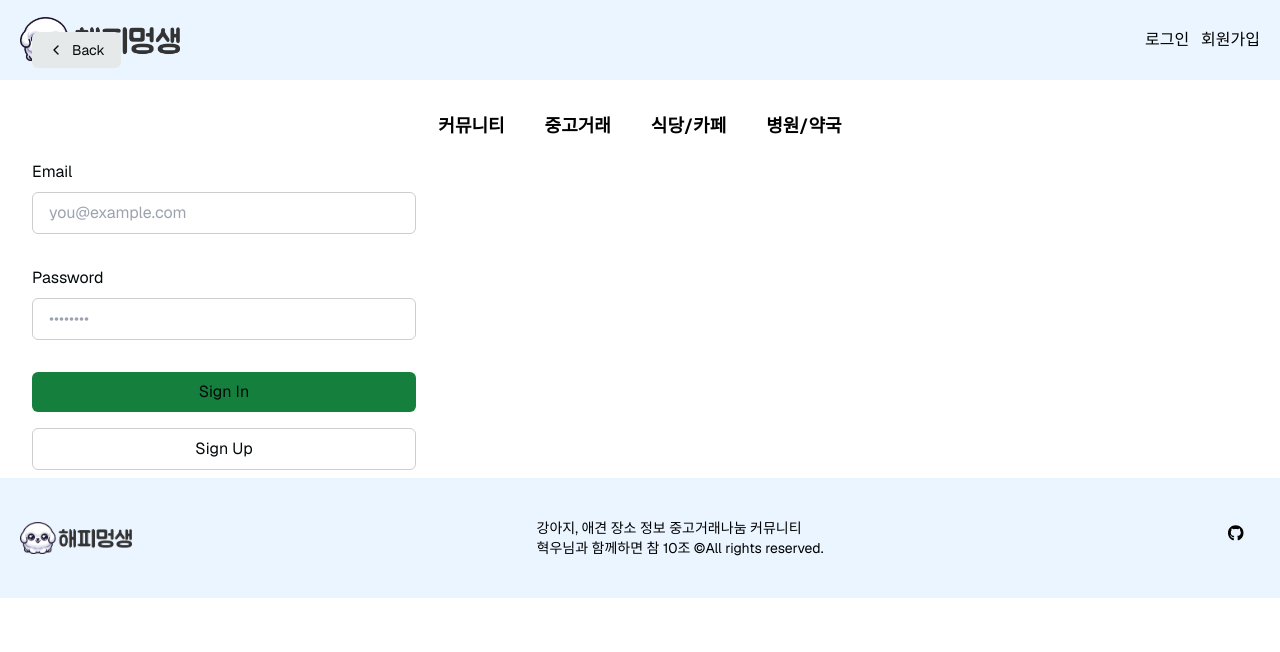
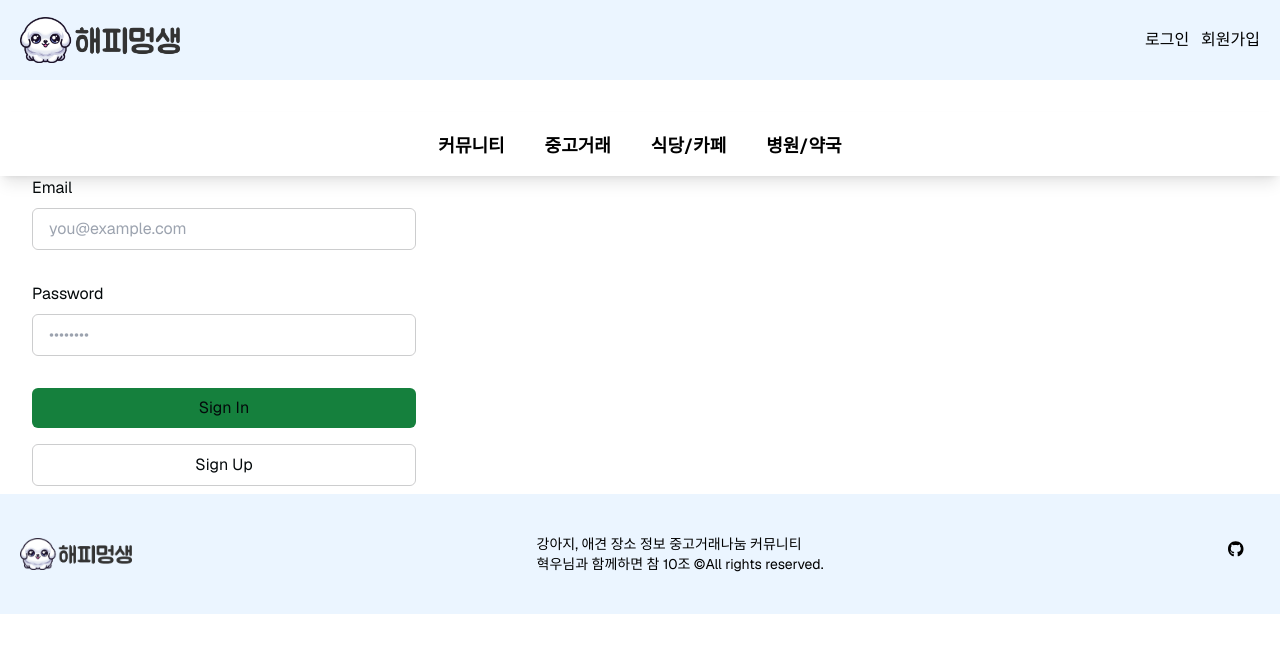
Before and after one commit to HappyMungLife/HappyMungLife, a Next.js app: page /login in a window 1280 px wide. Shown: the top 652 px of the page. Built offline with nearby package versions, Linux system fonts and the light colour scheme.

Commit message:
Style: nav css 수정

```diff
--- a/app/_components/layout/Header.tsx
+++ b/app/_components/layout/Header.tsx
@@ -4,7 +4,7 @@ import Link from 'next/link';
 
 export default function Header() {
   return (
-    <header className="flex justify-between items-center size-full px-5 py-10 fixed right-0 left-0 top-0 h-0 bg-secondaryColor">
+    <header className="flex justify-between items-center size-full px-5 py-10 fixed right-0 left-0 top-0 h-0 bg-secondaryColor z-10">
       <h1>
         <Link href="/" className="flex items-center gap-1">
           <Image className="w-40" src={Logo} alt="logo" />
--- a/app/_components/layout/Nav.tsx
+++ b/app/_components/layout/Nav.tsx
@@ -3,8 +3,8 @@ import React from 'react';
 
 const Nav = () => {
   return (
-    <nav className="pt-28 pb-5">
-      <ul className="flex items-center justify-center gap-10 text-lg whitespace-nowrap font-semibold">
+    <nav className="mt-28 sticky top-20 bg-white shadow-lg shadow-black-500/50">
+      <ul className="flex items-center justify-center gap-10 text-lg whitespace-nowrap font-semibold pt-5 pb-4 ">
         <li className="hover:text-primaryColor">
           <Link href="/">커뮤니티</Link>
         </li>
```
